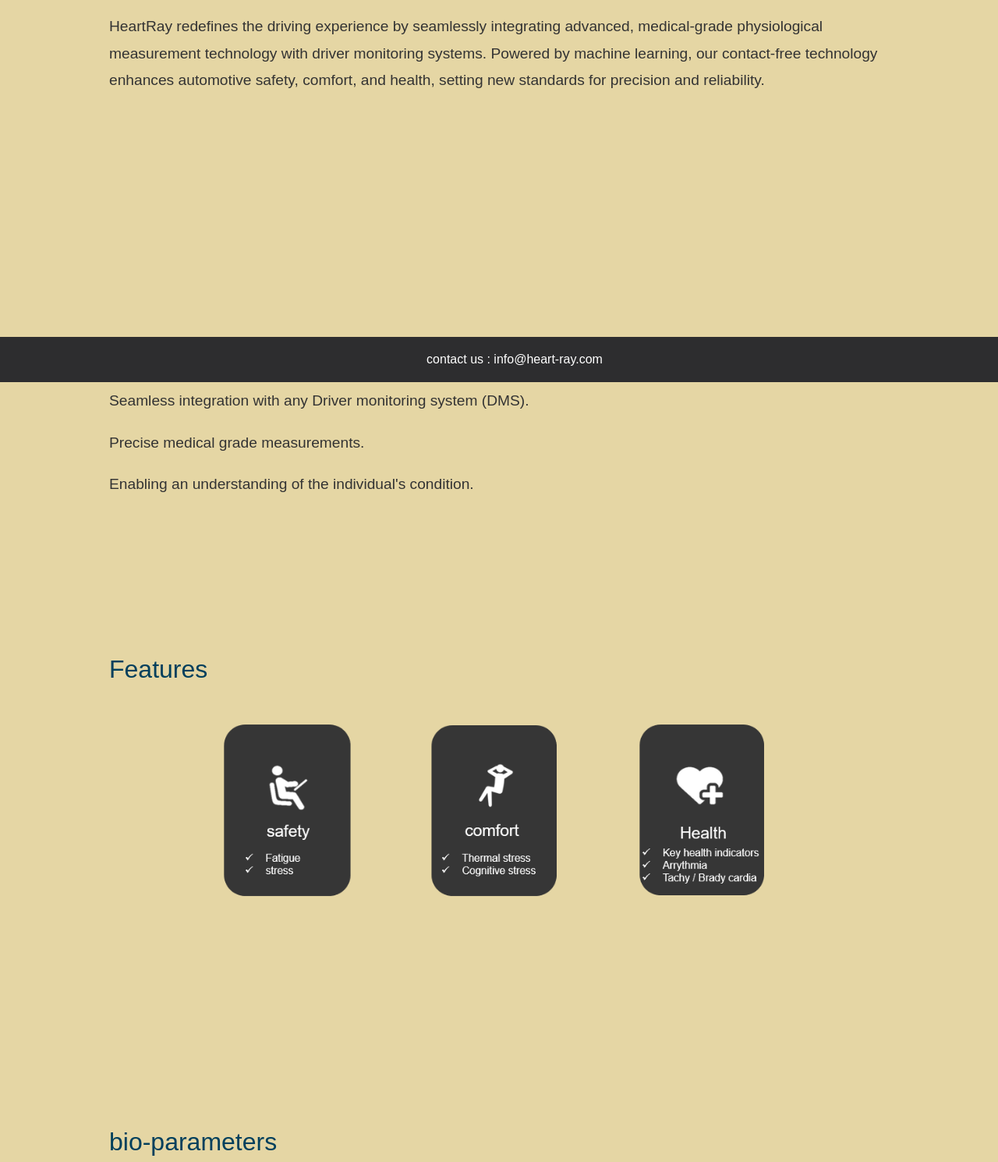
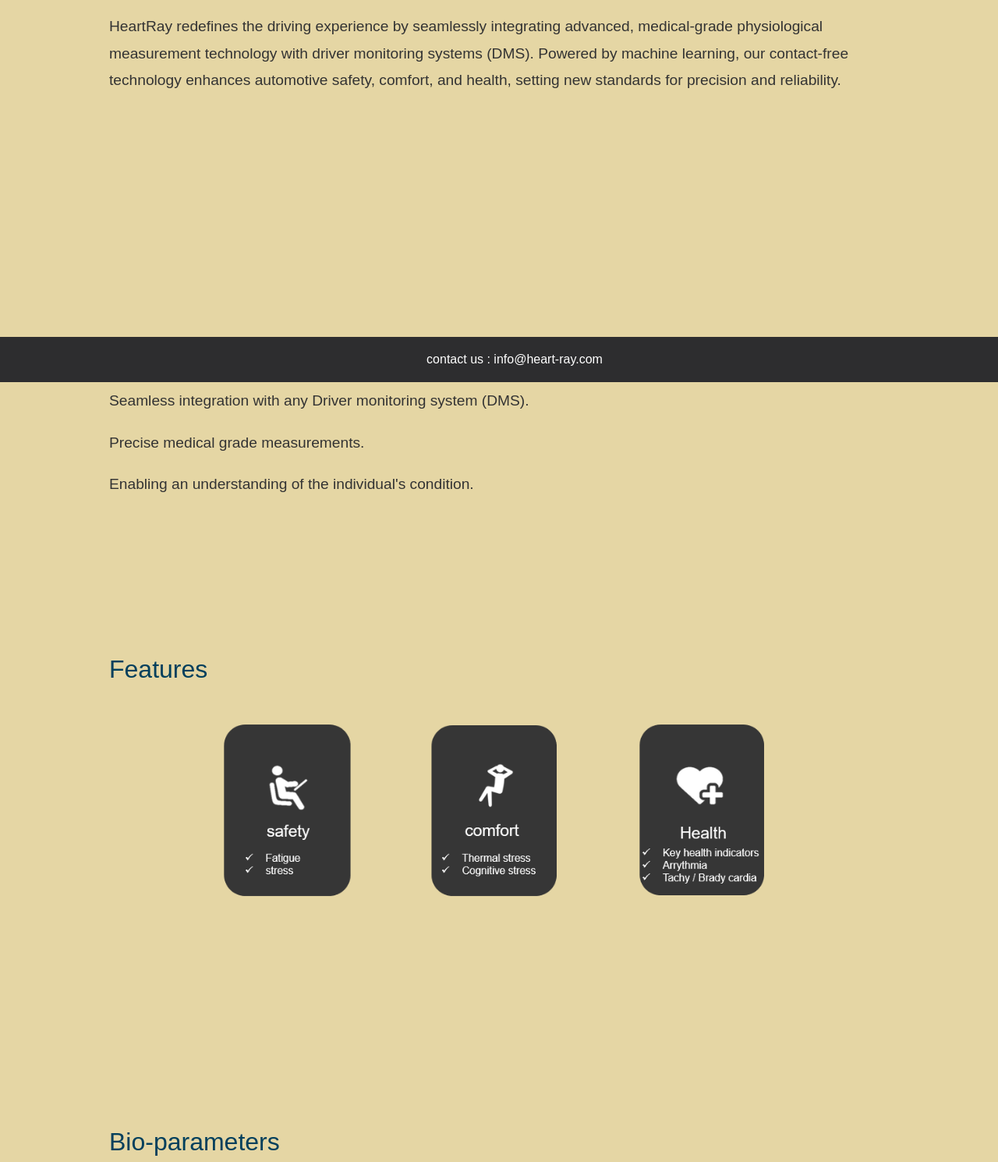
Before and after one commit to rancalifa/HeartRay-webpage, a plain HTML site: page index.html in a window 1280 px wide. Shown: the part 310-1800 px from the top of the page at 78% size. Drawn offline with Linux system fonts and the light colour scheme.

Commit message:
Update index.html

```diff
--- a/index.html
+++ b/index.html
@@ -93,7 +93,7 @@
 <section id="vision">
     <div class="section-title">Our Vision</div>
     <div class="section-content">
-        <p>HeartRay redefines the driving experience by seamlessly integrating advanced, medical-grade physiological measurement technology with driver monitoring systems. Powered by machine learning, our contact-free technology enhances automotive safety, comfort, and health, setting new standards for precision and reliability.</p>
+        <p>HeartRay redefines the driving experience by seamlessly integrating advanced, medical-grade physiological measurement technology with driver monitoring systems (DMS). Powered by machine learning, our contact-free technology enhances automotive safety, comfort, and health, setting new standards for precision and reliability.</p>
     </div>
 </section>
 
@@ -116,7 +116,7 @@
 </section>
 
 <section id="bio-parameters" class="bio-parameters">
-    <div class="section-title">bio-parameters</div>
+    <div class="section-title">Bio-parameters</div>
     <div class="section-content">
         <img src="bio_parameters.png" alt="Market Image" style="width:90%; max-width:800px; display:block; margin:auto;">
     </div>
```
